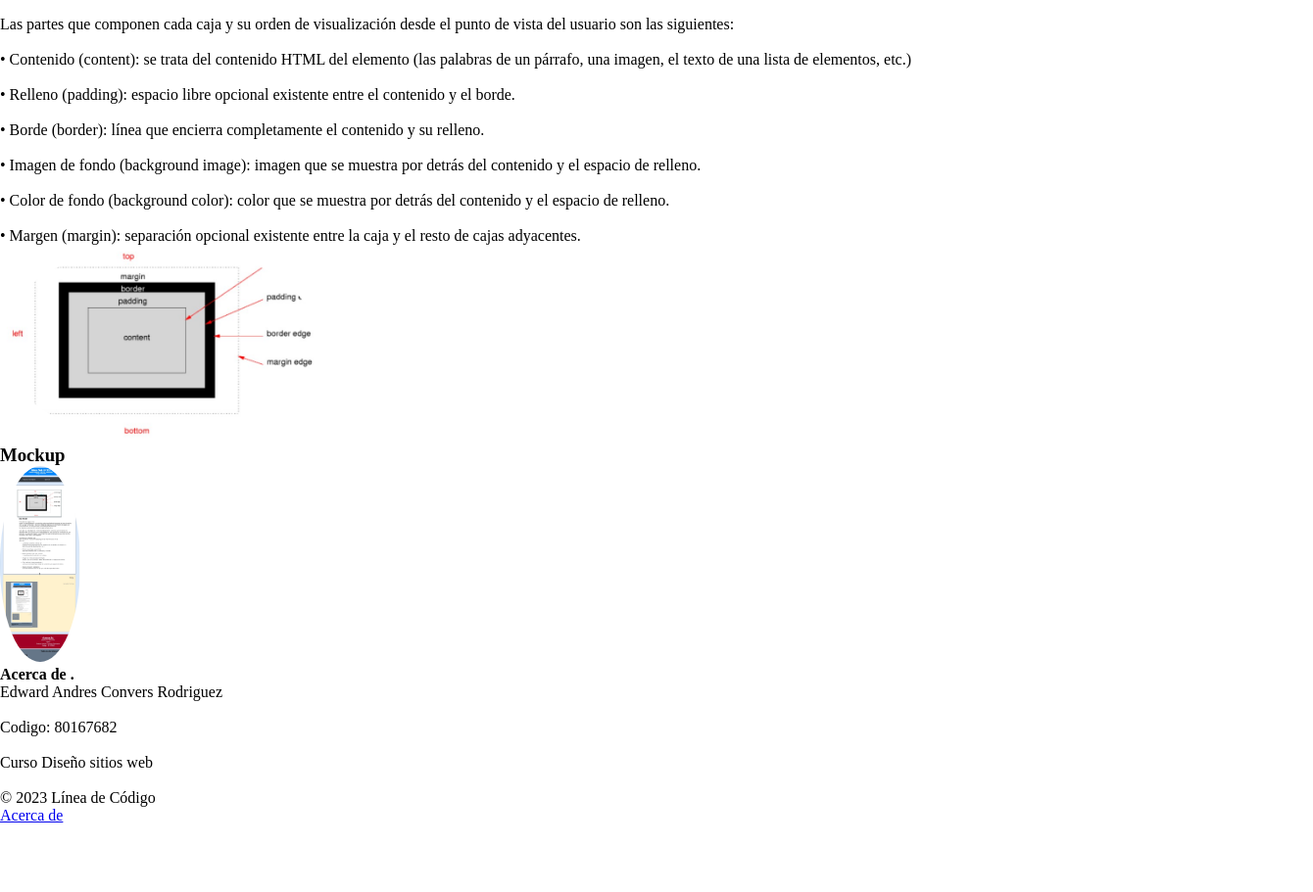
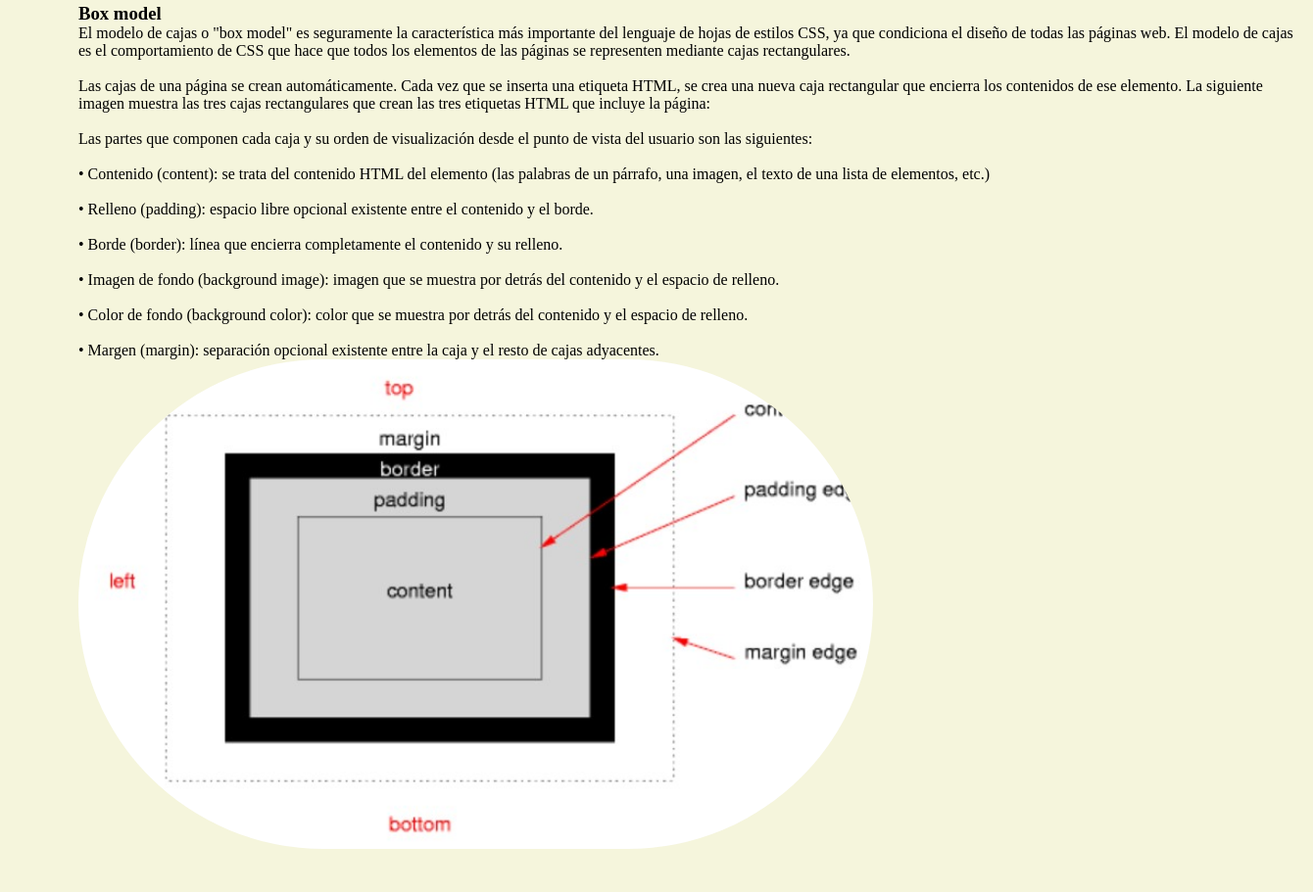
Before and after one commit to edwardandres796/FASE-2, a plain HTML site: page index.html in a window 1280 px wide. Shown: the part 229-1140 px from the top of the page at 98% size, 1340 px wide, since content can reach past the window. Before the commit the page ends 1071 px from the top, so only its background shows below. Drawn offline with Linux system fonts and the light colour scheme.

Commit message:
Actualizacion Fase 2 05052023 13:39

```diff
--- a/estilos.css
+++ b/estilos.css
@@ -1,15 +1,16 @@
 *{
     padding: 0;
     margin: 0;
+    box-sizing: border-box;
 }
 h1{
     text-align: center;
-    background-color: black;
+    background-color: blue;
     color: white;
     padding: 20px;
 }
 nav ul{
-    background-color: blue;
+    background-color: black;
     width:  100%;
     list-style-type: none;
     text-align: center;
@@ -27,11 +28,35 @@ nav li:hover{
     background-color: darkturquoise;
 }
 img {
-    white:200px;
-    height: 200px;
-    border-radius: 50%;
+    white:1000px;
+    height: 500px;
+    border-radius: 500px;
+    object-fit: cover;
+}
 
+.contenido {
+    display: flex;
+    margin: 60px;
+}
+.secciones{
+    display: flex;
+    align-items: center;
+    padding: 20px;
 }
 div{
     width: 100%;
 }
+footer{
+    width: 100%;
+    height: 200px;
+    background-color: RED;
+    color: black;
+    margin-top: 40px;
+}
+footer p {
+    text-align: center;
+    padding: 50px;
+}
+body {
+    background-color: beige;
+}
--- a/index.html
+++ b/index.html
@@ -10,7 +10,9 @@
 </head>
 
 <body>
-    <h1 id="Inicio">FASE 2 DISEÑOS SITIOS WEB</h1>
+    <h1 id="Inicio">FASE 2 DISEÑOS SITIOS WEB
+        <br>               301122
+    </h1>
     <nav>
         <ul>
             <li><a href="#Inicio">Inicio</a></li>
@@ -20,8 +22,7 @@
         </ul>
     </nav>
     <div class="contenido">
-        <div class="articulos">
-            <div class="secciones">
+        <div class="secciones">
                 <div id="Tema seleccionado">
                     <p>
                     <h3>Box model</h3>
@@ -64,8 +65,9 @@
         <div id="Mockup">
             <h3>Mockup</h3>
             <div> <img id="img2" src="img/Mockup.jpg"></img></div>
-
         </div>
+        <br></br>
+        <br></br>
         <div id="Acerca de">
             <h4>Acerca de .</h4>
             <p>
@@ -79,14 +81,13 @@
         </div>
     </div>
     <footer>
-        <p>&copy; 2023 Línea de Código</p>
+        <p>&copy; 2023 Línea de Código AndresConvers
+            <br>   Todos los derechos reservados 2023
+        </p>
         <ul>
           <li><a href="#Acerca de">Acerca de</a></li>
         </ul>
       </footer>
-
-
-
 </body>
-
+background
 </html>
```
